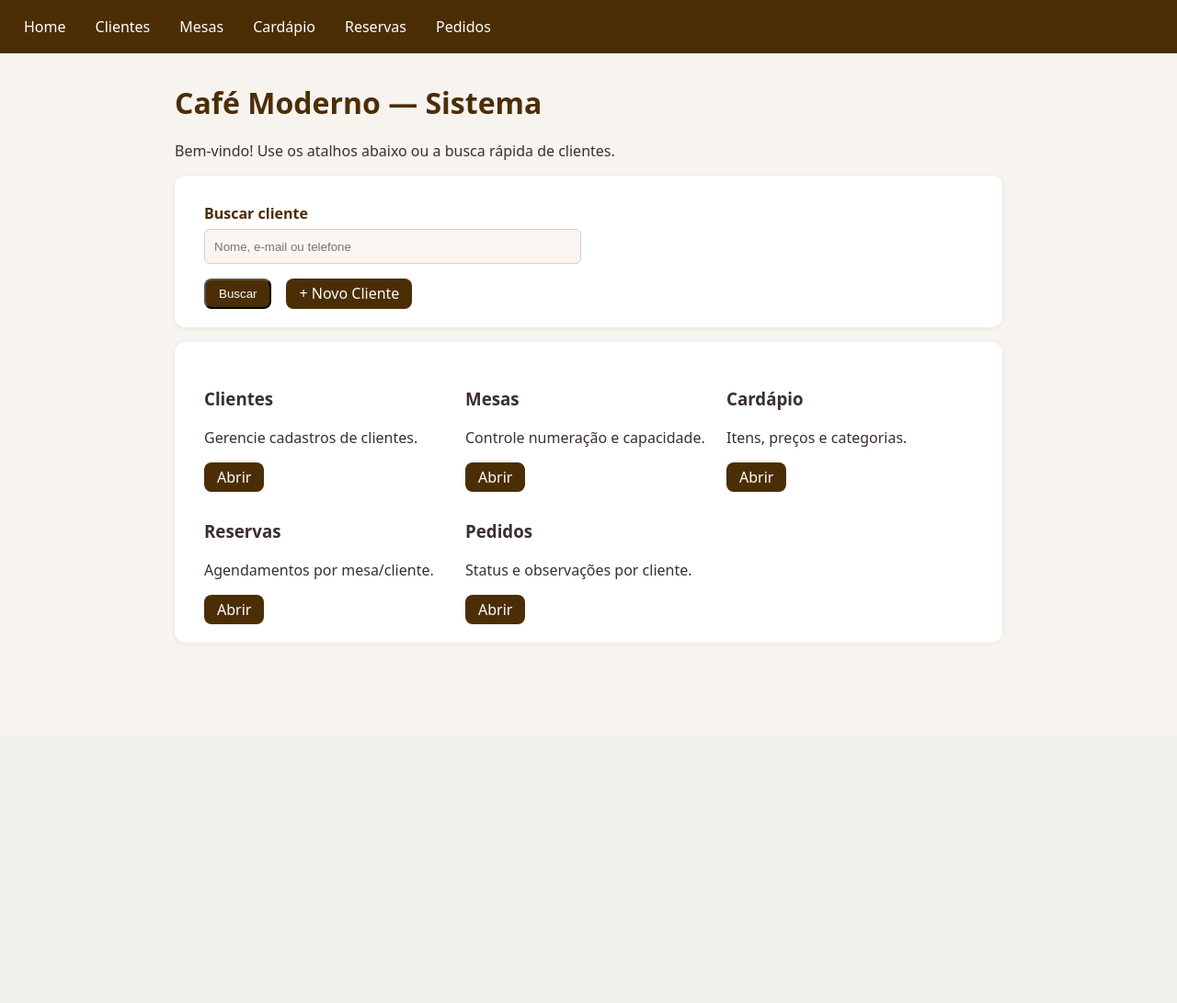
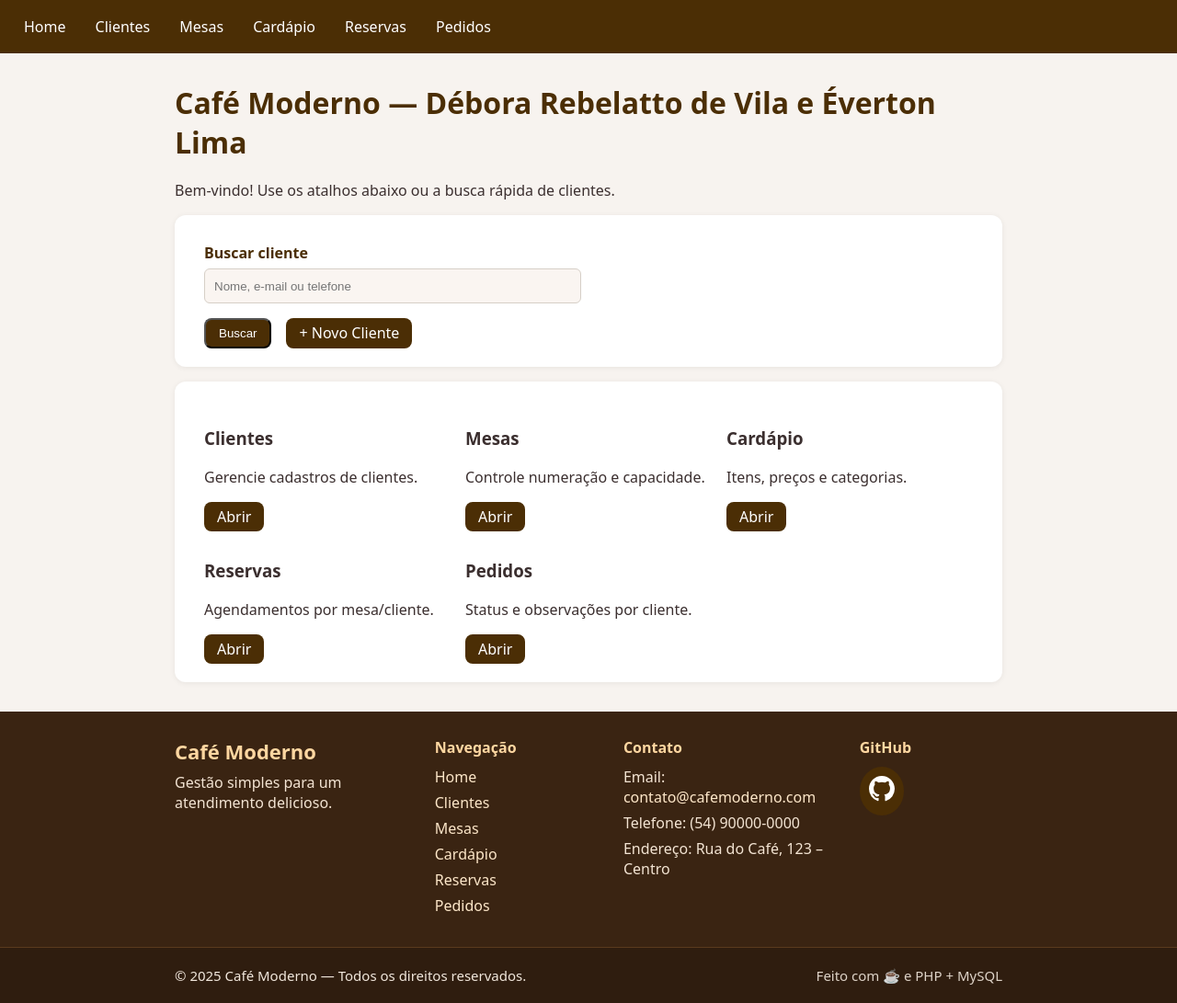
Before and after one commit to evertoooon/projeto-caf-moderno, a PHP site: page /index.php in a window 1280 px wide. Shown: the whole page at 92% size. Before the commit the page ends 699 px from the top, so only its background shows below. Run offline with PHP 8.4, Linux system fonts and the light colour scheme.

Commit message:
feat: update footer with navigation links, contact information, and GitHub icon; enhance site footer styling

```diff
--- a/css/style.css
+++ b/css/style.css
@@ -7,14 +7,14 @@ body {
   color: #3b2f2f; /* marrom escuro suave */
 }
 .container {
-  max-width: 900px;  /* diminuído um pouco */
+  max-width: 900px;
   margin: 32px auto;
   padding: 0 16px;
 }
 
 /* topo */
 .menu {
-  background: #4b2e05; /* marrom-café */
+  background: #4b2e05;
   padding: 12px 16px;
   display: flex;
   gap: 12px;
@@ -77,15 +77,15 @@ h1 {
 
 /* ===== Ajustes específicos para a coluna de Ações nas tabelas ===== */
 .table td.actions {
-  white-space: nowrap;       /* mantém os botões na mesma linha quando couber */
-  width: 1%;                 /* a coluna se ajusta ao conteúdo, sem alargar a tabela */
+  white-space: nowrap;
+  width: 1%;
 }
 .table td.actions .btn,
 .table td.actions a {
   display: inline-flex;
   align-items: center;
   gap: 6px;
-  padding: 6px 10px;         /* botões mais compactos dentro da tabela */
+  padding: 6px 10px;
   font-size: 14px;
   margin-right: 6px;
 }
@@ -94,7 +94,6 @@ h1 {
   margin-right: 0;
 }
 
-/* Em telas pequenas, permitimos quebra com espaçamento agradável */
 @media (max-width: 640px) {
   .table td.actions {
     white-space: normal;
@@ -108,13 +107,12 @@ h1 {
 /* ---------- FORMULÁRIOS ----------- */
 .form-entity {
   background: #fff;
-  padding: 20px 32px;  /* mais espaçado e simétrico */
+  padding: 20px 32px;
   border-radius: 12px;
   box-shadow: 0 1px 6px #0001;
   max-width: 100%;
 }
 
-/* espaçamento entre elementos */
 .form-entity > * + * {
   margin-top: 14px;
 }
@@ -127,7 +125,7 @@ h1 {
 .form-entity .row {
   display: grid;
   grid-template-columns: 1fr 1fr;
-  gap: 16px;  /* menos espaço lateral */
+  gap: 16px;
 }
 
 .form-entity .row-3 {
@@ -136,7 +134,6 @@ h1 {
   gap: 16px;
 }
 
-/* rótulos */
 .form-entity label {
   display: block;
   margin-bottom: 6px;
@@ -144,13 +141,12 @@ h1 {
   color: #4b2e05;
 }
 
-/* entradas padrão */
 .form-entity input,
 .form-entity select,
 .form-entity textarea {
   width: 100%;
-  padding: 8px 10px;   /* altura reduzida */
-  min-height: 38px;    /* altura ajustada */
+  padding: 8px 10px;
+  min-height: 38px;
   border: 1px solid #d6cfc7;
   border-radius: 6px;
   background: #faf5f1;
@@ -158,7 +154,6 @@ h1 {
   box-sizing: border-box;
 }
 
-/* foco */
 .form-entity input:focus,
 .form-entity select:focus,
 .form-entity textarea:focus {
@@ -167,13 +162,11 @@ h1 {
   box-shadow: 0 0 0 3px #b8874633;
 }
 
-/* textarea */
 .form-entity textarea {
-  min-height: 110px; /* altura ajustada */
+  min-height: 110px;
   resize: vertical;
 }
 
-/* botões do formulário */
 .form-entity .actions {
   margin-top: 16px;
   display: flex;
@@ -205,3 +198,96 @@ h1 {
     gap: 14px;
   }
 }
+
+/* ===== Footer ===== */
+.site-footer{
+  margin-top: 32px;
+  background: #3a2412;   /* marrom do bloco superior do rodapé */
+  color: #fff;
+  width: 100%;
+}
+.site-footer a{ color:#fde7c9; text-decoration:none; }
+.site-footer a:hover{ color:#ffffff; text-decoration:underline; }
+
+/* Bloco superior do footer: full-bleed com conteúdo centralizado */
+.footer-grid{
+  display:grid;
+  grid-template-columns: 2fr 1.4fr 1.8fr 1.2fr;
+  gap: 24px;
+  padding: 28px 16px;    /* 28px vertical, 16px horizontal */
+  max-width: 900px;      /* alinha com o site */
+  margin: 0 auto;
+}
+
+.foot-brand h3{
+  margin:0 0 8px;
+  font-size: 22px;
+  color:#ffd7a1;
+}
+.foot-brand p{ margin:0; color:#f3e4d3; }
+
+.foot-nav h4, .foot-contact h4, .foot-social h4{
+  margin:0 0 10px;
+  font-size: 16px;
+  color:#ffd7a1;
+}
+.foot-nav ul, .foot-contact ul, .foot-social ul{
+  list-style:none; margin:0; padding:0;
+}
+.foot-nav li, .foot-contact li, .foot-social li{
+  margin:6px 0;
+  color:#f3e4d3;
+}
+
+/* Faixa inferior full-width com conteúdo centralizado */
+.footbar{
+  border-top: 1px solid #5a3a1e;
+  background:#2f1d0f;
+  padding: 18px 0;
+  font-size: 15px;
+  color:#f1e7dc;
+  width: 100%;           /* cobertura total sem 100vw */
+}
+.footbar-content{
+  display:flex;
+  align-items:center;
+  justify-content:space-between;
+  gap: 20px;
+  max-width: 900px;      /* alinha com o site */
+  margin: 0 auto;
+  padding: 0 16px;
+}
+.footbar .made{ opacity:.9; line-height:1.6; }
+
+/* Responsivo do footer */
+@media (max-width: 900px){
+  .footer-grid{
+    grid-template-columns: 1fr 1fr;
+    gap: 18px;
+  }
+}
+@media (max-width: 600px){
+  .footer-grid{
+    grid-template-columns: 1fr;
+  }
+  .footbar-content{
+    flex-direction: column;
+    align-items: flex-start;
+  }
+}
+
+/* ícone GitHub */
+.github-icon {
+  display: inline-block;
+  background: #4b2e05;
+  padding: 10px;
+  border-radius: 50%;
+  transition: background .3s, transform .3s;
+}
+.github-icon:hover {
+  background: #6b3e08;
+  transform: scale(1.1);
+}
+
+/* segurança: evita scroll horizontal caso algo exceda por engano */
+html, body { overflow-x: hidden; }
--- a/php/partials/footer.php
+++ b/php/partials/footer.php
@@ -1,5 +1,68 @@
 <?php
-// php/partials/footer.php
+  $ano = date('Y');
 ?>
+<footer class="site-footer">
+  <div class="footer-grid">
+    <div class="foot-brand">
+      <h3>Café Moderno</h3>
+      <p>Gestão simples para um atendimento delicioso.</p>
+    </div>
+
+    <nav class="foot-nav">
+      <h4>Navegação</h4>
+      <ul>
+        <li><a href="/Projetos/projeto-caf-moderno/web/index.php">Home</a></li>
+        <li><a href="/Projetos/projeto-caf-moderno/php/cliente/index.php">Clientes</a></li>
+        <li><a href="/Projetos/projeto-caf-moderno/php/mesa/index.php">Mesas</a></li>
+        <li><a href="/Projetos/projeto-caf-moderno/php/cardapioitem/index.php">Cardápio</a></li>
+        <li><a href="/Projetos/projeto-caf-moderno/php/reserva/index.php">Reservas</a></li>
+        <li><a href="/Projetos/projeto-caf-moderno/php/pedido/index.php">Pedidos</a></li>
+      </ul>
+    </nav>
+
+    <div class="foot-contact">
+      <h4>Contato</h4>
+      <ul>
+        <li>Email: <a href="mailto:contato@cafemoderno.com">contato@cafemoderno.com</a></li>
+        <li>Telefone: (54) 90000-0000</li>
+        <li>Endereço: Rua do Café, 123 – Centro</li>
+      </ul>
+    </div>
+
+    <div class="foot-social">
+      <h4>GitHub</h4>
+      <a href="https://github.com/evertoooon/projeto-caf-moderno"
+         target="_blank" rel="noopener noreferrer"
+         class="github-icon" title="Ver projeto no GitHub">
+        <svg xmlns="http://www.w3.org/2000/svg" viewBox="0 0 16 16"
+             width="28" height="28" fill="#fff">
+          <path d="M8 0C3.58 0 0 3.58 0 8a8.003 8.003 0 0 0 5.47 7.59c.4.07.55-.17.55-.38
+                   0-.19-.01-.82-.01-1.49-2.01.37-2.53-.49-2.69-.94-.09-.23-.48-.94-.82-1.13
+                   -.28-.15-.68-.52-.01-.53.63-.01 1.08.58 1.23.82.72 1.2 1.87.85
+                   2.33.65.07-.52.28-.85.51-1.05-1.78-.2-3.64-.89-3.64-3.95
+                   0-.87.31-1.59.82-2.15-.08-.2-.36-1.02.08-2.12
+                   0 0 .67-.21 2.2.82a7.6 7.6 0 0 1 2-.27 7.6 7.6 0 0 1 2 .27
+                   c1.53-1.03 2.2-.82 2.2-.82.44 1.1.16 1.92.08 2.12
+                   .51.56.82 1.27.82 2.15 0 3.07-1.87 3.75-3.65 3.95
+                   .29.25.54.73.54 1.48 0 1.07-.01 1.93-.01 2.2
+                   0 .21.15.46.55.38A8.003 8.003 0 0 0 16 8c0-4.42-3.58-8-8-8Z"/>
+        </svg>
+      </a>
+    </div>
+  </div>
+
+  <div class="footbar">
+    <div class="footbar-content">
+      <span>© <?= $ano ?> Café Moderno — Todos os direitos reservados.</span>
+      <span class="made">Feito com ☕ e PHP + MySQL</span>
+    </div>
+  </div>
+</footer>
+
+<script>
+  document.getElementById('toTop')?.addEventListener('click', () => {
+    window.scrollTo({ top: 0, behavior: 'smooth' });
+  });
+</script>
 </body>
 </html>
--- a/web/index.php
+++ b/web/index.php
@@ -3,7 +3,7 @@
 include_once __DIR__ . '/../php/partials/header.php';
 ?>
 <div class="container">
-  <h1>Café Moderno — Sistema</h1>
+  <h1>Café Moderno — Débora Rebelatto de Vila e Éverton Lima</h1>
   <p>Bem-vindo! Use os atalhos abaixo ou a busca rápida de clientes.</p>
 
   <!-- Busca rápida de clientes (redireciona para o CRUD) -->
```
